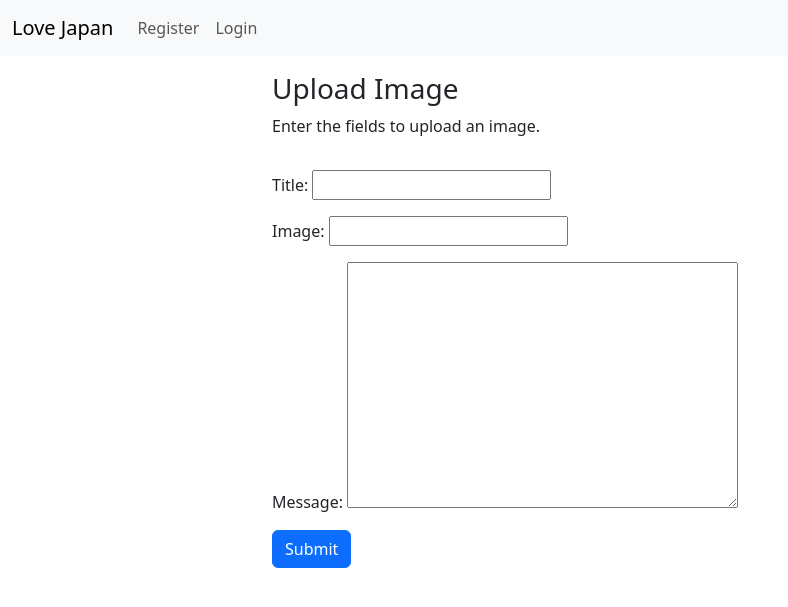
After one commit to MWBark/Love-Japan, a Django app: page /uploadimage in a window 1280 px wide. The commit adds this page. Shown: the top 607 px of the page, without its empty margins (0-788 px from the left). Run offline with Django 4.2, Linux system fonts and the light colour scheme.

Commit message:
Allow registered users to upload an image

```diff
--- a/main/forms.py
+++ b/main/forms.py
@@ -1,5 +1,5 @@
 from django import forms
-from .models import Profile
+from .models import Profile, ImagePost
 
 
 class ProfileForm(forms.ModelForm):
@@ -7,3 +7,10 @@ class ProfileForm(forms.ModelForm):
     class Meta:
         model = Profile
         fields = ('image', 'bio', )
+
+
+class UploadImageForm(forms.ModelForm):
+
+    class Meta:
+        model = ImagePost
+        fields = ('title', 'image', 'message' )
--- /dev/null
+++ b/main/templates/main/uploadimage.html
@@ -0,0 +1,24 @@
+{% extends 'base.html' %}
+
+{% block content %}
+
+<div class="container">
+    <div class="row">
+        <div class="col-md-8 mt-3 offset-md-2">
+            <h3>Upload Image</h3>
+
+            <p>Enter the fields to upload an image.</p>
+        </div>
+    </div>
+    <div class="row">
+        <div class="col-md-8 mt-3 offset-md-2">
+            <form id="UploadImageForm" method="POST" action="" enctype="multipart/form-data">
+                {% csrf_token %}
+                {{ upload_image_form.as_p }}
+                <button id="submitButton" type="submit" class="btn btn-primary">Submit</button>
+            </form>
+        </div>
+    </div>
+</div>
+
+{% endblock %}
--- a/main/urls.py
+++ b/main/urls.py
@@ -6,4 +6,5 @@ urlpatterns = [
     path('imagepost/<slug:slug>', views.imagepost, name='imagepost'),
     path('profile/<int:pk>', views.profile, name="profile"),
     path('profile/<int:pk>/imageposts', views.ProfilePostList.as_view(), name="profile-posts"),
+    path('uploadimage', views.upload_image, name="upload-image"),
 ]
--- a/main/views.py
+++ b/main/views.py
@@ -1,9 +1,10 @@
-from django.shortcuts import render, reverse, get_object_or_404
+from django.shortcuts import render, reverse, redirect, get_object_or_404
+from django.utils.text import slugify
 from django.contrib import messages
 from django.http import HttpResponseRedirect
 from django.views import generic
 from .models import ImagePost, Profile
-from .forms import ProfileForm
+from .forms import ProfileForm, UploadImageForm
 
 
 # Create your views here.
@@ -67,3 +68,20 @@ class ProfilePostList(generic.ListView):
     def get_queryset(self):
         """return all ImagePosts by uploader==primary key"""
         return ImagePost.objects.filter(uploader=self.kwargs.get('pk'))
+
+
+def upload_image(request):
+    upload_image_form = UploadImageForm(request.POST or None, request.FILES or None)
+
+    if request.method == "POST":
+        if upload_image_form.is_valid():
+            imagepost = upload_image_form.save(commit=False)
+            imagepost.uploader = request.user
+            imagepost.slug = slugify(imagepost.title)
+            imagepost.save()
+            messages.success(request, ("Your Image is awaiting approval."))
+            return redirect('home')
+        else:
+            messages.add_message(request, messages.ERROR, 'Error uploading image!')
+
+    return render(request, 'main/uploadimage.html', {"upload_image_form":upload_image_form})
--- a/templates/base.html
+++ b/templates/base.html
@@ -1,5 +1,6 @@
 {% load static %}
 
+{% url 'upload-image' as upload_image_url %}
 {% url 'account_login' as login_url %}
 {% url 'account_signup' as signup_url %}
 {% url 'account_logout' as logout_url %}
@@ -35,6 +36,10 @@
                             <a class="nav-link {% if request.path == logout_url %}active" aria-current="page{% endif %}"
                                 href="{% url 'account_logout' %}">Logout</a>
                         </li>
+                        <li class="nav-item">
+                            <a class="nav-link {% if request.path == upload_image_url %}active" aria-current="page{% endif %}"
+                                href="{% url 'upload-image' %}">Upload Image</a>
+                        </li>
                     </ul>
                     <a class="navbar-brand" href="{% url 'profile' request.user.id %}">
                         <img {% if "placeholder" in user.profile.image.url %}
@@ -43,8 +48,8 @@
                             {% else %}
                             src=" {{ user.profile.image.url }}"
                             alt="{{ user.username }}'s profile pic"
-                            {% endif %} class="img-thumbnail"
-                             width="30" height="24">
+                            {% endif %} class="img-fluid rounded"
+                             width="30" height="30">
                     </a>
                     {% else %}
                         <li class="nav-item">
@@ -61,6 +66,20 @@
         </div>
     </nav>
 
+    <!-- displaying Django messages -->
+    <div class="container">
+        <div class="row">
+            <div class="col-md-8 offset-md-2">
+                {% for message in messages %}
+                <div class="alert {{ message.tags }} alert-dismissible fade show" id="msg" role="alert">
+                    {{ message | safe }}
+                    <button type="button" class="btn-close" data-bs-dismiss="alert" aria-label="Close"></button>
+                </div>
+                {% endfor %}
+            </div>
+        </div>
+    </div>
+
     {% block content %}
     <!-- Content Goes here -->
     {% endblock content %}
```
